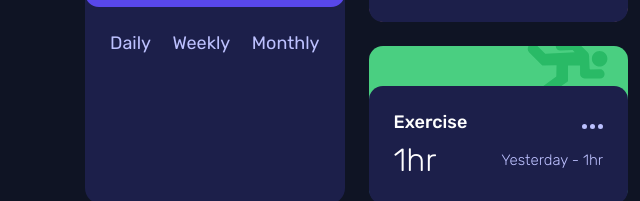
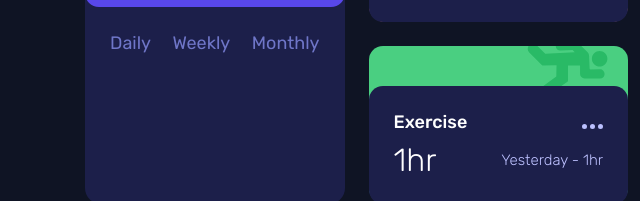
Before and after one commit to lukaszkus/time-tracking-dashboard, a website: page index.html in a window 1280 px wide. Shown: the part 340-541 px from the top of the page, 0-640 px from the left. Drawn offline with Linux system fonts and the light colour scheme.

Commit message:
styles update

```diff
--- a/scss/main.scss
+++ b/scss/main.scss
@@ -105,7 +105,7 @@ body {
     display: flex;
     justify-content: space-between;
     font-size: 1.8rem;
-    color: $color-pale;
+    color: $color-desaturated;
     padding: 2.5rem;
     list-style: none;
   }
```
Also changed, not shown: css/main.css, 1 other file.
